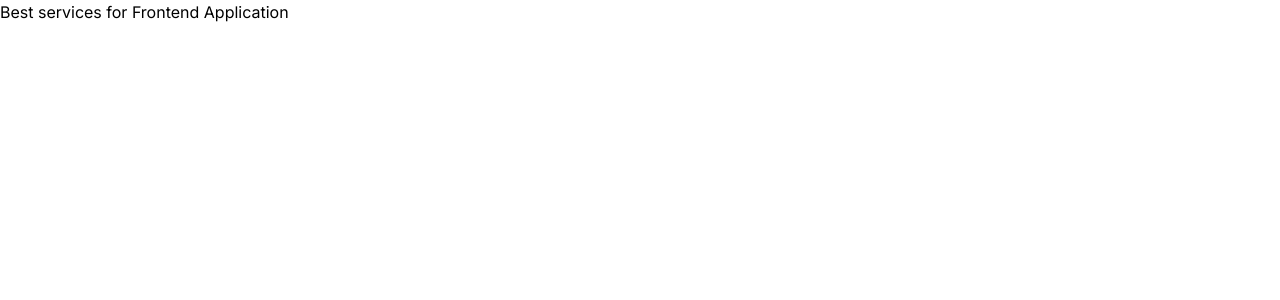
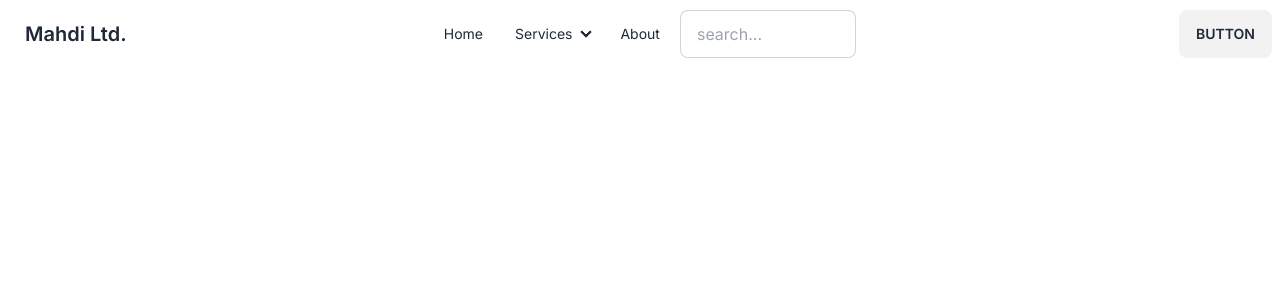
Before and after one commit to emonmahdi/final-frontend-project-nextjs, a Next.js app: page / in a window 1280 px wide. Shown: the top 300 px of the page. Built offline with nearby package versions, Linux system fonts and the light colour scheme.

Commit message:
navbar done

```diff
--- /dev/null
+++ b/src/app/error.tsx
@@ -0,0 +1,12 @@
+"use client"
+import React from "react";
+
+const ErrorPage = () => {
+  return (
+    <div>
+      <h1>Something went wrong!</h1>
+    </div>
+  );
+};
+
+export default ErrorPage;
--- a/src/app/layout.tsx
+++ b/src/app/layout.tsx
@@ -1,22 +1,22 @@
-import './globals.css'
-import type { Metadata } from 'next'
-import { Inter } from 'next/font/google'
+import "./globals.css";
+import type { Metadata } from "next";
+import { Inter } from "next/font/google";
 
-const inter = Inter({ subsets: ['latin'] })
+const inter = Inter({ subsets: ["latin"] });
 
 export const metadata: Metadata = {
-  title: 'Create Next App',
-  description: 'Generated by create next app',
-}
+  title: "Best Services Application",
+  description: "Generated by create next app",
+};
 
 export default function RootLayout({
   children,
 }: {
-  children: React.ReactNode
+  children: React.ReactNode;
 }) {
   return (
     <html lang="en">
       <body className={inter.className}>{children}</body>
     </html>
-  )
+  );
 }
--- /dev/null
+++ b/src/app/loading.tsx
@@ -0,0 +1,11 @@
+"use client"
+
+const LoadingPage = () => {
+  return (
+    <div>
+      <h1>Loading................</h1>
+    </div>
+  );
+};
+
+export default LoadingPage;
--- /dev/null
+++ b/src/app/not-found.tsx
@@ -0,0 +1,7 @@
+"use client";
+
+const NotFoundPage = () => {
+  return <h1>404! page not found....</h1>;
+};
+
+export default NotFoundPage;
--- a/src/app/page.tsx
+++ b/src/app/page.tsx
@@ -1,9 +1,10 @@
+import NavBar from "@/components/shared/NavBar";
 import Image from "next/image";
 
 export default function Home() {
   return (
     <div>
-      <h1>Best services for Frontend Application</h1>
+      <NavBar />
     </div>
   );
 }
--- /dev/null
+++ b/src/components/shared/NavBar.tsx
@@ -0,0 +1,88 @@
+"use client";
+
+function Navbar() {
+  return (
+    <div>
+      <div className="navbar bg-base-100">
+        <div className="navbar-start">
+          <div className="dropdown">
+            <label tabIndex={0} className="btn btn-ghost lg:hidden">
+              <svg
+                xmlns="http://www.w3.org/2000/svg"
+                className="h-5 w-5"
+                fill="none"
+                viewBox="0 0 24 24"
+                stroke="currentColor"
+              >
+                <path
+                  strokeLinecap="round"
+                  strokeLinejoin="round"
+                  strokeWidth="2"
+                  d="M4 6h16M4 12h8m-8 6h16"
+                />
+              </svg>
+            </label>
+            <ul
+              tabIndex={0}
+              className="menu menu-sm dropdown-content mt-3 z-[1] p-2 shadow bg-base-100 rounded-box w-52"
+            >
+              <li>
+                <a>Home</a>
+              </li>
+              <li>
+                <a>Services</a>
+                <ul className="p-2">
+                  <li>
+                    <a>service 1</a>
+                  </li>
+                  <li>
+                    <a>service 2</a>
+                  </li>
+                </ul>
+              </li>
+              <li>
+                <a>About</a>
+              </li>
+            </ul>
+          </div>
+          <a className="btn btn-ghost normal-case text-xl">Mahdi Ltd.</a>
+        </div>
+        <div className="navbar-center hidden lg:flex">
+          <ul className="menu menu-horizontal px-1">
+            <li>
+              <a>Home</a>
+            </li>
+            <li tabIndex={0}>
+              <details>
+                <summary>Services</summary>
+                <ul className="p-2">
+                  <li>
+                    <a>Service 1</a>
+                  </li>
+                  <li>
+                    <a>Service 2</a>
+                  </li>
+                </ul>
+              </details>
+            </li>
+            <li>
+              <a>About</a>
+            </li>
+          </ul>
+        </div>
+        <div>
+          <input
+            type="text"
+            placeholder="search..."
+            className="input input-bordered w-full max-w-xs"
+          />
+        </div>
+        <div className="navbar-end">
+          <a className="btn">Button</a>
+        </div>
+      </div>
+    </div>
+  );
+}
+
+export default Navbar;
--- a/tailwind.config.ts
+++ b/tailwind.config.ts
@@ -1,20 +1,30 @@
-import type { Config } from 'tailwindcss'
+import type { Config } from "tailwindcss";
 
 const config: Config = {
   content: [
-    './src/pages/**/*.{js,ts,jsx,tsx,mdx}',
-    './src/components/**/*.{js,ts,jsx,tsx,mdx}',
-    './src/app/**/*.{js,ts,jsx,tsx,mdx}',
+    "./src/pages/**/*.{js,ts,jsx,tsx,mdx}",
+    "./src/components/**/*.{js,ts,jsx,tsx,mdx}",
+    "./src/app/**/*.{js,ts,jsx,tsx,mdx}",
   ],
   theme: {
     extend: {
       backgroundImage: {
-        'gradient-radial': 'radial-gradient(var(--tw-gradient-stops))',
-        'gradient-conic':
-          'conic-gradient(from 180deg at 50% 50%, var(--tw-gradient-stops))',
+        "gradient-radial": "radial-gradient(var(--tw-gradient-stops))",
+        "gradient-conic":
+          "conic-gradient(from 180deg at 50% 50%, var(--tw-gradient-stops))",
       },
     },
   },
-  plugins: [],
-}
-export default config
+  plugins: [require("daisyui")],
+  daisyui: {
+    themes: false, // true: all themes | false: only light + dark | array: specific themes like this ["light", "dark", "cupcake"]
+    darkTheme: "light", // name of one of the included themes for dark mode
+    base: true, // applies background color and foreground color for root element by default
+    styled: true, // include daisyUI colors and design decisions for all components
+    utils: true, // adds responsive and modifier utility classes
+    rtl: false, // rotate style direction from left-to-right to right-to-left. You also need to add dir="rtl" to your html tag and install `tailwindcss-flip` plugin for Tailwind CSS.
+    prefix: "", // prefix for daisyUI classnames (components, modifiers and responsive class names. Not colors)
+    logs: true, // Shows info about daisyUI version and used config in the console when building your CSS
+  },
+};
+export default config;
```
Also changed, not shown: package.json (+6 -5 lines), 1 other file (tests, documents, lock files or other folders).
